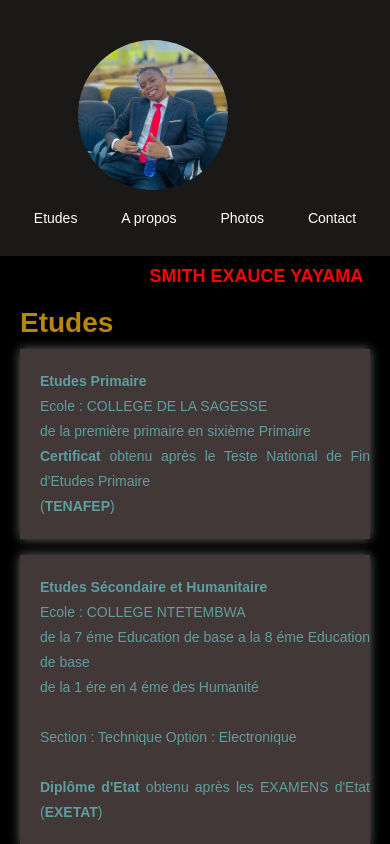
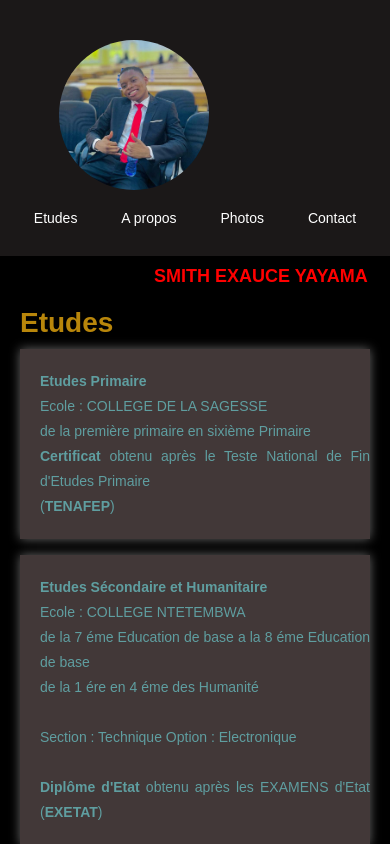
Before and after one commit to smithexauceyayama/PORTFOLIO, a plain HTML site: page index.html in a window 390 px wide. Shown: the top 844 px of the page. Drawn offline with Linux system fonts and the light colour scheme.

Commit message:
Update style.css

```diff
--- a/style.css
+++ b/style.css
@@ -140,13 +140,13 @@ footer {
         color: cornflowerblue;
     }
     .header-titel {
-        margin-left: 15px;
+        margin-left: 5%;
         padding-top: 10px;
         font-size: 18px;
 
     }
     .header-image {
-        margin-left: 20%;
+        margin-left: 15%;
         width: 150px;
         height: 150px;
     }
```
